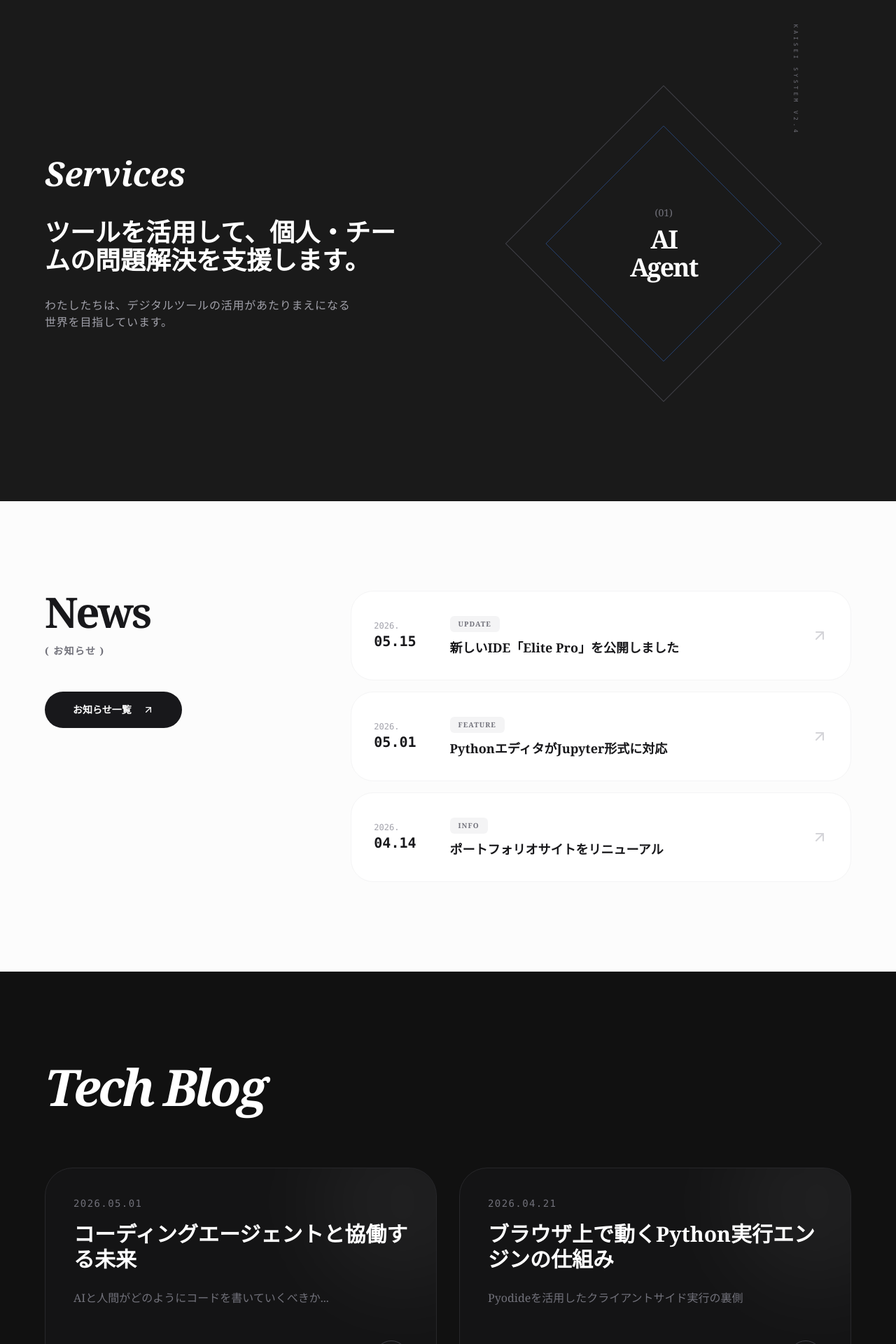
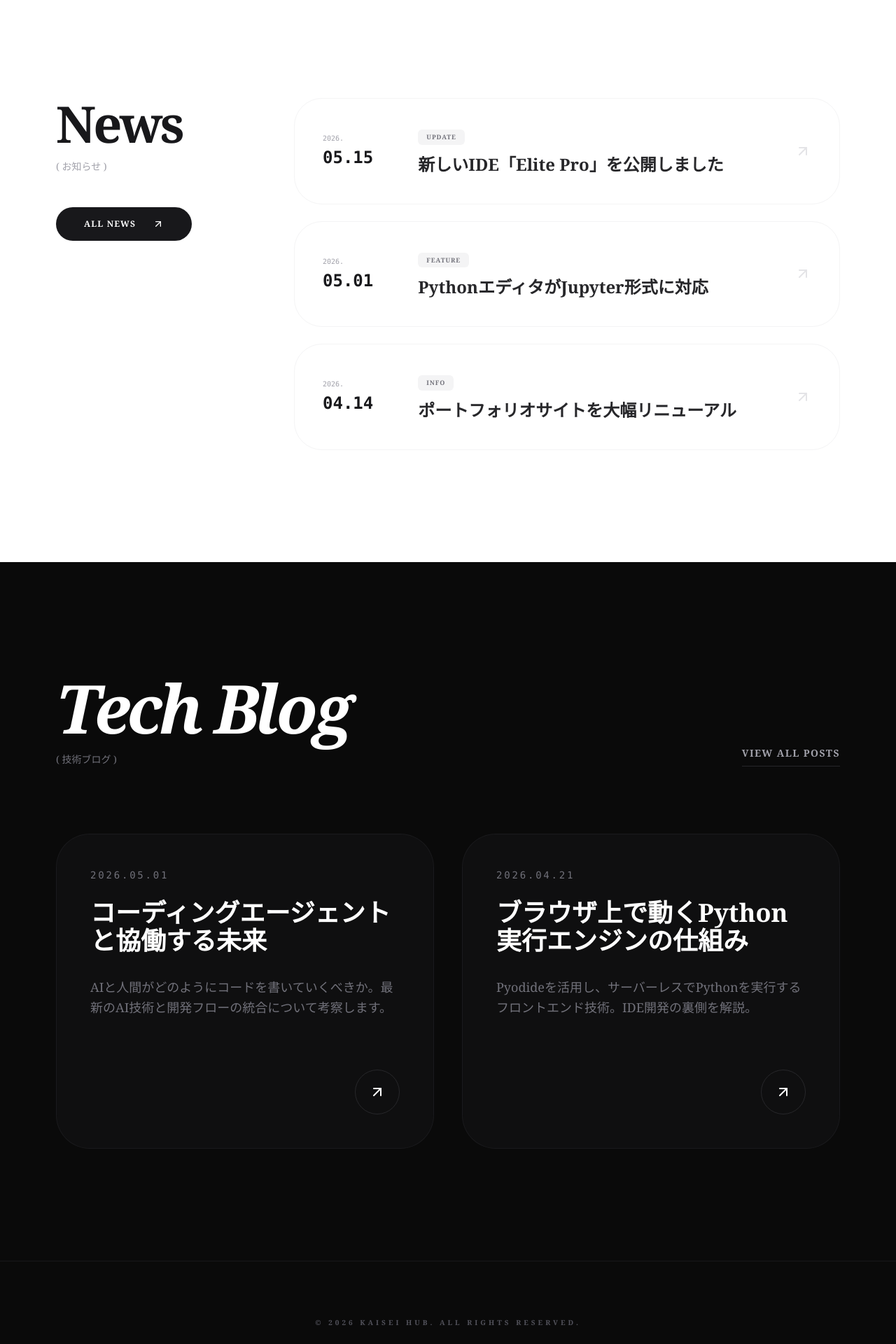
Before and after one commit to kaisei-2026/kaisei-12.-fromgoogle, a Next.js app: page /kaisei-google/ in a window 1280 px wide. Shown: the part 820-2740 px from the top of the page at 70% size. Built offline with nearby package versions, Linux system fonts and the light colour scheme.

Commit message:
Refactor page layout and update sections

```diff
--- a/app/page.tsx
+++ b/app/page.tsx
@@ -16,118 +16,112 @@ export default function Home() {
   if (!mounted) return null;
 
   return (
-    <div className="bg-[#fcfcfc] text-zinc-900 font-serif">
+    <div className="bg-[#ffffff] text-zinc-900 font-serif selection:bg-zinc-900 selection:text-white">
 
-      {/* SECTION 1: HERO (画像のような巨大タイポグラフィ) */}
-      <section className="relative min-h-screen flex flex-col justify-center px-8 md:px-16 pt-20 overflow-hidden">
-        <div className="absolute inset-0 z-0 opacity-[0.03] select-none pointer-events-none">
-          <h1 className="text-[30vw] font-black leading-none whitespace-nowrap">KAISEI HUB</h1>
+      {/* SECTION 1: KAISEI HERO */}
+      <section className="relative min-h-screen flex flex-col justify-center px-8 md:px-20 overflow-hidden">
+        <div className="absolute inset-0 z-0 opacity-[0.04] select-none pointer-events-none flex items-center justify-center">
+          <h1 className="text-[35vw] font-black leading-none whitespace-nowrap tracking-tighter">KAISEI</h1>
         </div>
 
-        <motion.div initial={{ opacity: 0, y: 40 }} animate={{ opacity: 1, y: 0 }} transition={{ duration: 1.2 }} className="relative z-10">
-          <h2 className="text-4xl md:text-6xl font-bold mb-8 tracking-tighter">
+        <motion.div initial={{ opacity: 0, y: 30 }} animate={{ opacity: 1, y: 0 }} transition={{ duration: 1 }} className="relative z-10">
+          <h2 className="text-3xl md:text-5xl font-medium mb-6 tracking-tight text-zinc-800">
             {lang === "jp" ? "唯一無二の、感動を。" : "The only one, the emotion."}
           </h2>
-          <h1 className="text-[15vw] md:text-[12rem] font-black tracking-tighter leading-[0.8] mb-12">
-            KAISEI<br />HUB
+          <h1 className="text-[12vw] md:text-[10rem] font-bold tracking-tighter leading-[0.9] text-zinc-900">
+            SENSE<br />TRUST
           </h1>
         </motion.div>
       </section>
 
-      {/* SECTION 2: SERVICES (三角形の図解風) */}
-      <section className="py-32 px-8 md:px-16 bg-[#1a1a1a] text-white relative overflow-hidden">
-        <div className="max-w-[1400px] mx-auto grid md:grid-cols-2 gap-20 items-center">
-          <div>
-            <h3 className="text-5xl font-bold mb-10 italic">Services</h3>
-            <p className="text-2xl md:text-4xl font-bold leading-tight mb-8">
-              {lang === "jp" ? "ツールを活用して、個人・チームの問題解決を支援します。" : "Leveraging tools to solve problems for individuals and teams."}
-            </p>
-            <p className="text-zinc-400 max-w-md tracking-wider">
-              {lang === "jp" ? "わたしたちは、デジタルツールの活用があたりまえになる世界を目指しています。" : "We aim for a world where digital tools are used naturally."}
-            </p>
-          </div>
-
-          {/* 三角形のデザイン装飾 */}
-          <div className="relative flex justify-center py-20">
-            <div className="w-80 h-80 border border-zinc-700 rotate-45 relative flex items-center justify-center">
-              <div className="absolute inset-0 border border-blue-500 scale-75 opacity-50" />
-              <div className="text-center -rotate-45">
-                <span className="block text-sm text-zinc-500 mb-2">(01)</span>
-                <span className="text-4xl font-bold tracking-tighter">AI<br/>Agent</span>
-              </div>
-            </div>
-            {/* 装飾テキスト */}
-            <div className="absolute top-0 right-0 text-[8px] font-mono text-zinc-500 tracking-[0.5em] rotate-90">KAISEI SYSTEM V2.4</div>
-          </div>
-        </div>
-      </section>
-
-      {/* SECTION 3: NEWS (画像3枚目のリスト形式) */}
-      <section className="py-32 px-8 md:px-16 max-w-[1400px] mx-auto">
-        <div className="flex flex-col md:flex-row gap-20">
-          <div className="md:w-1/3">
-            <h3 className="text-6xl font-black tracking-tighter mb-4">News</h3>
-            <p className="text-zinc-500 font-bold uppercase tracking-widest text-sm">( お知らせ )</p>
-            <Link href="/blog" className="mt-12 inline-flex items-center gap-4 bg-zinc-900 text-white px-10 py-4 rounded-full text-sm font-bold hover:bg-zinc-700 transition-all">
-              {lang === "jp" ? "お知らせ一覧" : "All News"} <ArrowUpRight size={16}/>
+      {/* SECTION 2: NEWS (画像1枚目の再現) */}
+      <section className="py-40 px-8 md:px-20 max-w-[1600px] mx-auto">
+        <div className="flex flex-col lg:flex-row gap-20">
+          <div className="lg:w-1/4">
+            <h3 className="text-7xl font-bold tracking-tighter mb-4 text-zinc-900">News</h3>
+            <p className="text-zinc-400 font-medium text-sm mb-12">( お知らせ )</p>
+            <Link href="/blog" className="group inline-flex items-center gap-6 bg-zinc-900 text-white px-10 py-4 rounded-full text-xs font-bold tracking-widest hover:bg-zinc-700 transition-all">
+              ALL NEWS <ArrowUpRight size={16} className="group-hover:translate-x-1 group-hover:-translate-y-1 transition-transform" />
             </Link>
           </div>
 
-          <div className="md:w-2/3 space-y-4">
+          <div className="lg:w-3/4 space-y-6">
             {[
-              { date: "2026.05.15", title: "新しいIDE「Elite Pro」を公開しました", tag: "Update" },
-              { date: "2026.05.01", title: "PythonエディタがJupyter形式に対応", tag: "Feature" },
-              { date: "2026.04.14", title: "ポートフォリオサイトをリニューアル", tag: "Info" },
+              { date: "2026.05.15", title: "新しいIDE「Elite Pro」を公開しました", tag: "UPDATE", link: "/tools/code-editor" },
+              { date: "2026.05.01", title: "PythonエディタがJupyter形式に対応", tag: "FEATURE", link: "/tools/python-editor" },
+              { date: "2026.04.14", title: "ポートフォリオサイトを大幅リニューアル", tag: "INFO", link: "/blog/hello-world" },
             ].map((news, i) => (
-              <div key={i} className="group bg-white border border-zinc-100 p-8 rounded-[2rem] flex items-center justify-between hover:shadow-2xl transition-all cursor-pointer">
-                <div className="flex gap-12 items-center">
+              <Link href={news.link} key={i} className="group block bg-white border border-zinc-100 p-10 rounded-[2.5rem] flex items-center justify-between hover:shadow-xl hover:border-zinc-200 transition-all">
+                <div className="flex gap-16 items-center">
                   <div className="font-mono text-zinc-400">
-                    <span className="block text-xs">2026.</span>
-                    <span className="text-xl text-zinc-900 font-bold">{news.date.split('.')[1]}.{news.date.split('.')[2]}</span>
+                    <span className="block text-[10px] mb-1">2026.</span>
+                    <span className="text-2xl text-zinc-900 font-bold">{news.date.split('.')[1]}.{news.date.split('.')[2]}</span>
                   </div>
                   <div>
-                    <span className="inline-block px-3 py-1 rounded-md bg-zinc-100 text-[10px] font-bold text-zinc-500 mb-2 uppercase tracking-widest">{news.tag}</span>
-                    <h4 className="text-lg font-bold group-hover:text-blue-600 transition-colors">{news.title}</h4>
+                    <span className="inline-block px-3 py-1 rounded-md bg-zinc-100 text-[9px] font-bold text-zinc-500 mb-3 tracking-widest uppercase">{news.tag}</span>
+                    <h4 className="text-xl md:text-2xl font-bold text-zinc-800 leading-tight">{news.title}</h4>
                   </div>
                 </div>
-                <ArrowUpRight className="text-zinc-300 group-hover:text-zinc-900 transition-all" />
-              </div>
+                <ArrowUpRight size={24} className="text-zinc-200 group-hover:text-zinc-900 group-hover:translate-x-1 group-hover:-translate-y-1 transition-all" />
+              </Link>
             ))}
           </div>
         </div>
       </section>
 
-      {/* SECTION 4: TECH BLOG (画像4枚目のカード形式) */}
-      <section className="py-32 px-8 md:px-16 bg-[#111] text-white">
-        <div className="max-w-[1400px] mx-auto">
-          <h3 className="text-7xl font-black italic tracking-tighter mb-20 leading-none">Tech Blog</h3>
+      {/* SECTION 3: TECH BLOG (画像2枚目の再現) */}
+      <section className="py-40 px-8 md:px-20 bg-[#0a0a0a] text-white">
+        <div className="max-w-[1600px] mx-auto">
+          <div className="flex justify-between items-end mb-24">
+            <div>
+              <h3 className="text-8xl font-bold italic tracking-tighter leading-none mb-4">Tech Blog</h3>
+              <p className="text-zinc-500 font-medium text-sm">( 技術ブログ )</p>
+            </div>
+            <Link href="/blog" className="text-zinc-400 hover:text-white transition-colors text-sm font-bold tracking-widest border-b border-zinc-800 pb-2">
+              VIEW ALL POSTS
+            </Link>
+          </div>
 
-          <div className="grid md:grid-cols-2 gap-8">
+          <div className="grid md:grid-cols-2 gap-10">
             {[
-              { title: "コーディングエージェントと協働する未来", date: "2026.05.01", desc: "AIと人間がどのようにコードを書いていくべきか..." },
-              { title: "ブラウザ上で動くPython実行エンジンの仕組み", date: "2026.04.21", desc: "Pyodideを活用したクライアントサイド実行の裏側" },
-            ].map((blog, i) => (
-              <div key={i} className="group relative bg-zinc-900/50 border border-zinc-800 rounded-[2.5rem] p-10 overflow-hidden hover:border-zinc-600 transition-all">
-                {/* 装飾の球体 (画像のような) */}
-                <div className="absolute -top-20 -right-20 w-64 h-64 bg-white/5 rounded-full blur-3xl group-hover:bg-blue-500/10 transition-all" />
+              {
+                title: "コーディングエージェントと協働する未来",
+                date: "2026.05.01",
+                desc: "AIと人間がどのようにコードを書いていくべきか。最新のAI技術と開発フローの統合について考察します。",
+                slug: "hello-world" // content/hello-world.mdへリンク
+              },
+              {
+                title: "ブラウザ上で動くPython実行エンジンの仕組み",
+                date: "2026.04.21",
+                desc: "Pyodideを活用し、サーバーレスでPythonを実行するフロントエンド技術。IDE開発の裏側を解説。",
+                slug: "hello-world"
+              },
+            ].map((post, i) => (
+              <Link href={`/blog/${post.slug}`} key={i} className="group relative bg-zinc-900/40 border border-zinc-800/50 rounded-[3rem] p-12 overflow-hidden hover:border-zinc-500/50 transition-all flex flex-col justify-between h-[450px]">
+                <div className="absolute top-0 right-0 w-full h-full bg-gradient-to-br from-zinc-800/10 to-transparent opacity-0 group-hover:opacity-100 transition-opacity" />
 
-                <div className="relative z-10 flex flex-col h-full justify-between">
-                  <div>
-                    <time className="font-mono text-zinc-500 text-sm mb-4 block tracking-widest">{blog.date}</time>
-                    <h4 className="text-3xl font-bold mb-6 group-hover:text-blue-400 transition-colors">{blog.title}</h4>
-                    <p className="text-zinc-500 leading-relaxed max-w-md">{blog.desc}</p>
-                  </div>
-                  <div className="mt-12 flex justify-end">
-                    <div className="w-12 h-12 rounded-full border border-zinc-700 flex items-center justify-center group-hover:bg-white group-hover:text-black transition-all">
-                      <ArrowUpRight size={20} />
-                    </div>
+                <div>
+                  <time className="font-mono text-zinc-500 text-sm mb-6 block tracking-[0.2em]">{post.date}</time>
+                  <h4 className="text-3xl md:text-4xl font-bold mb-8 group-hover:text-zinc-100 transition-colors leading-[1.2]">{post.title}</h4>
+                  <p className="text-zinc-500 text-lg leading-relaxed line-clamp-3">{post.desc}</p>
+                </div>
+
+                <div className="flex justify-end">
+                  <div className="w-16 h-16 rounded-full border border-zinc-800 flex items-center justify-center group-hover:bg-white group-hover:text-black group-hover:border-white transition-all duration-500">
+                    <ArrowUpRight size={24} />
                   </div>
                 </div>
-              </div>
+              </Link>
             ))}
           </div>
         </div>
       </section>
+
+      {/* FOOTER */}
+      <footer className="py-20 px-8 text-center bg-[#0a0a0a] border-t border-zinc-900">
+        <p className="text-zinc-600 text-[10px] tracking-[0.4em] font-bold uppercase">© 2026 KAISEI HUB. ALL RIGHTS RESERVED.</p>
+      </footer>
+
     </div>
   );
 }
```
